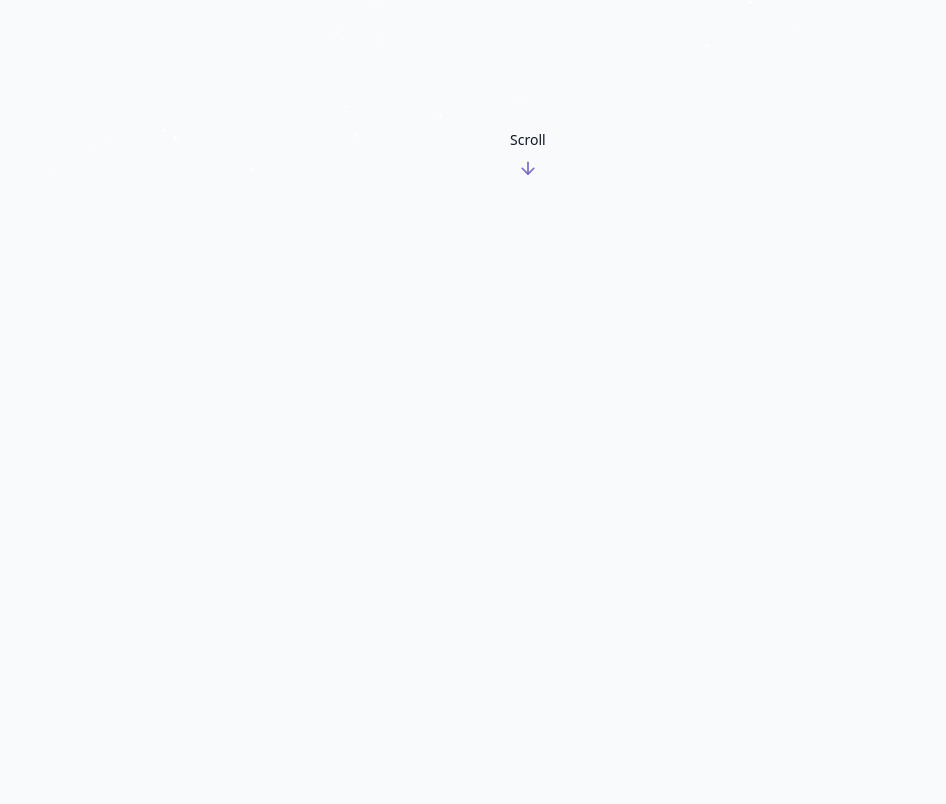
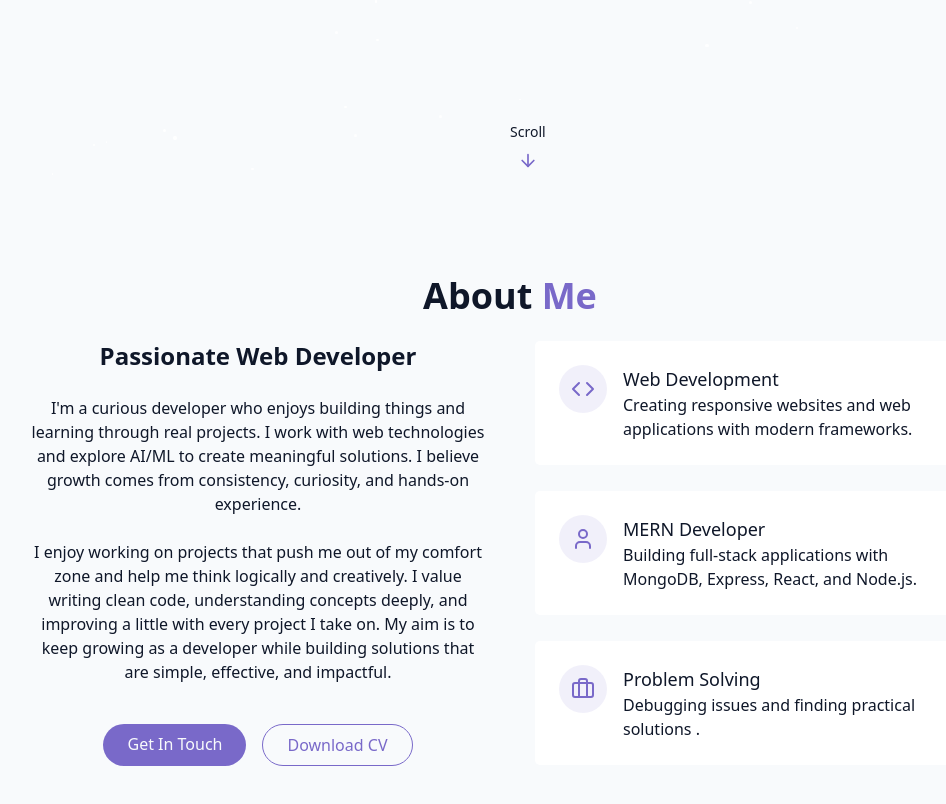
Before and after one commit to soumaychoudhary/Portfolio-Website, a React (Vite) app: page / in a window 1280 px wide. Shown: the part 620-1424 px from the top of the page, without its empty margins (130-1076 px from the left). Before the commit the page ends 800 px from the top, so only its background shows below. Built offline with nearby package versions, Linux system fonts and the light colour scheme.

Commit message:
Add AboutSection

```diff
--- /dev/null
+++ b/src/components/AboutSection.jsx
@@ -0,0 +1,101 @@
+import { Briefcase, Code, User } from "lucide-react";
+
+export const AboutSection = () => {
+  return (
+    <section id="about" className="py-24 px-4 relative">
+      {""}
+      <div className="container mx-auto max-w-5xl">
+        <h2 className="text-3xl md:text-4xl font-bold">
+          About <span className="text-primary">Me</span>
+        </h2>
+
+        <div className="grid grid-cols-1 md:grid-cols-2 gap-12 items-center pt-6">
+          <div className="space-y-6 ">
+            <h3 className="text-2xl font-semibold">
+              Passionate Web Developer
+            </h3>
+
+            <p className="text-muted-foreground">
+              I'm a curious developer who enjoys building things and learning
+              through real projects. I work with web technologies and explore
+              AI/ML to create meaningful solutions. I believe growth comes from
+              consistency, curiosity, and hands-on experience.
+            </p>
+
+            <p className="text-muted-foreground">
+              I enjoy working on projects that push me out of my comfort zone
+              and help me think logically and creatively. I value writing clean
+              code, understanding concepts deeply, and improving a little with
+              every project I take on. My aim is to keep growing as a developer
+              while building solutions that are simple, effective, and
+              impactful.
+            </p>
+
+            <div className="flex flex-col sm:flex-row gap-4 pt-4 justify-center">
+              <a href="#contact" className="cosmic-button">
+                {" "}
+                Get In Touch
+              </a>
+
+              <a
+                href="/Soumay_Resume.pdf"
+                target="_blank"
+                rel="noopener noreferrer"
+                className="px-6 py-2 rounded-full border border-primary text-primary hover:bg-primary/10 transition-colors duration-300"
+              >
+                {" "}
+                Download CV
+              </a>
+            </div>
+
+          </div>
+          <div className="grid grid-cols-1 gap-6 ">
+            <div className="gradient-border p-6 card-hover">
+              <div className="flex items-start gap-4">
+                <div className="p-3 rounded-full bg-primary/10">
+                  <Code className="h-6 w-6 text-primary" />
+                </div>
+                <div className="text-left">
+                  <h4 className="text-semibold text-lg">Web Development</h4>
+                  <p className="text-muted-foreground">
+                    Creating responsive websites and web applications with
+                    modern frameworks.
+                  </p>
+                </div>
+              </div>
+            </div>
+
+            <div className="gradient-border p-6 card-hover">
+              <div className="flex items-start gap-4">
+                <div className="p-3 rounded-full bg-primary/10">
+                  <User className="h-6 w-6 text-primary" />
+                </div>
+                <div className="text-left">
+                  <h4 className="text-semibold text-lg">MERN Developer</h4>
+                  <p className="text-muted-foreground">
+                    Building full-stack applications with MongoDB, Express, React, and Node.js.
+                  </p>
+                </div>
+              </div>
+            </div>
+
+            <div className="gradient-border p-6 card-hover">
+              <div className="flex items-start gap-4">
+                <div className="p-3 rounded-full bg-primary/10">
+                  <Briefcase className="h-6 w-6 text-primary" />
+                </div>
+                <div className="text-left">
+                  <h4 className="text-semibold text-lg">Problem Solving</h4>
+                  <p className="text-muted-foreground">
+                    Debugging issues and finding practical solutions .
+                  </p>
+                </div>
+              </div>
+            </div>
+
+          </div>
+        </div>
+      </div>
+    </section>
+  );
+};
--- a/src/index.css
+++ b/src/index.css
@@ -6,7 +6,7 @@
   --color-foreground: hsl(var(--foreground));
 
   --color-primary: hsl(var(--primary));
-  --color-primary-forefround: hsl(var(--primary-foreground));
+  --color-primary-foreground: hsl(var(--primary-foreground));
 
   --color-card: hsl(var(--card));
 
@@ -136,13 +136,13 @@
 
 @utility gradient-border{
   @apply relative rounded-md;
-  background: linear-gradient(to right,hsl(var(--card),hsl(var(--card))));
+  background: linear-gradient(to right,hsl(var(--card)),hsl(var(--card)));
   background-clip: padding-box;
   border: 1px solid transparent;
 }
 
 @utility cosmic-button{
-  @apply px-6 py-2 rounded-full bg-primary text-primary-forefround font-medium transition-all duration-300 hover:shadow-[0_0_10px_rgba(139,92,246,0.5)] hover:scale-105 active:scale-95;
+  @apply px-6 py-2 rounded-full bg-primary text-primary-foreground font-medium transition-all duration-300 hover:shadow-[0_0_10px_rgba(139,92,246,0.5)] hover:scale-105 active:scale-95;
 }
 
 @utility star{
--- a/src/pages/Home.jsx
+++ b/src/pages/Home.jsx
@@ -1,3 +1,4 @@
+import { AboutSection } from "../components/AboutSection"
 import { HeroSection } from "../components/HeroSection"
 import { Navbar } from "../components/Navbar"
 import { ThemeToggle } from "../components/ThemeToggle"
@@ -18,6 +19,7 @@ export const Home = ()=>{
       {/* Main Content */}
       <main>
         <HeroSection />
+        <AboutSection />
       </main>
 
       {/* Footer */}
```
Also changed, not shown: 1 other file (tests, documents, lock files or other folders).
